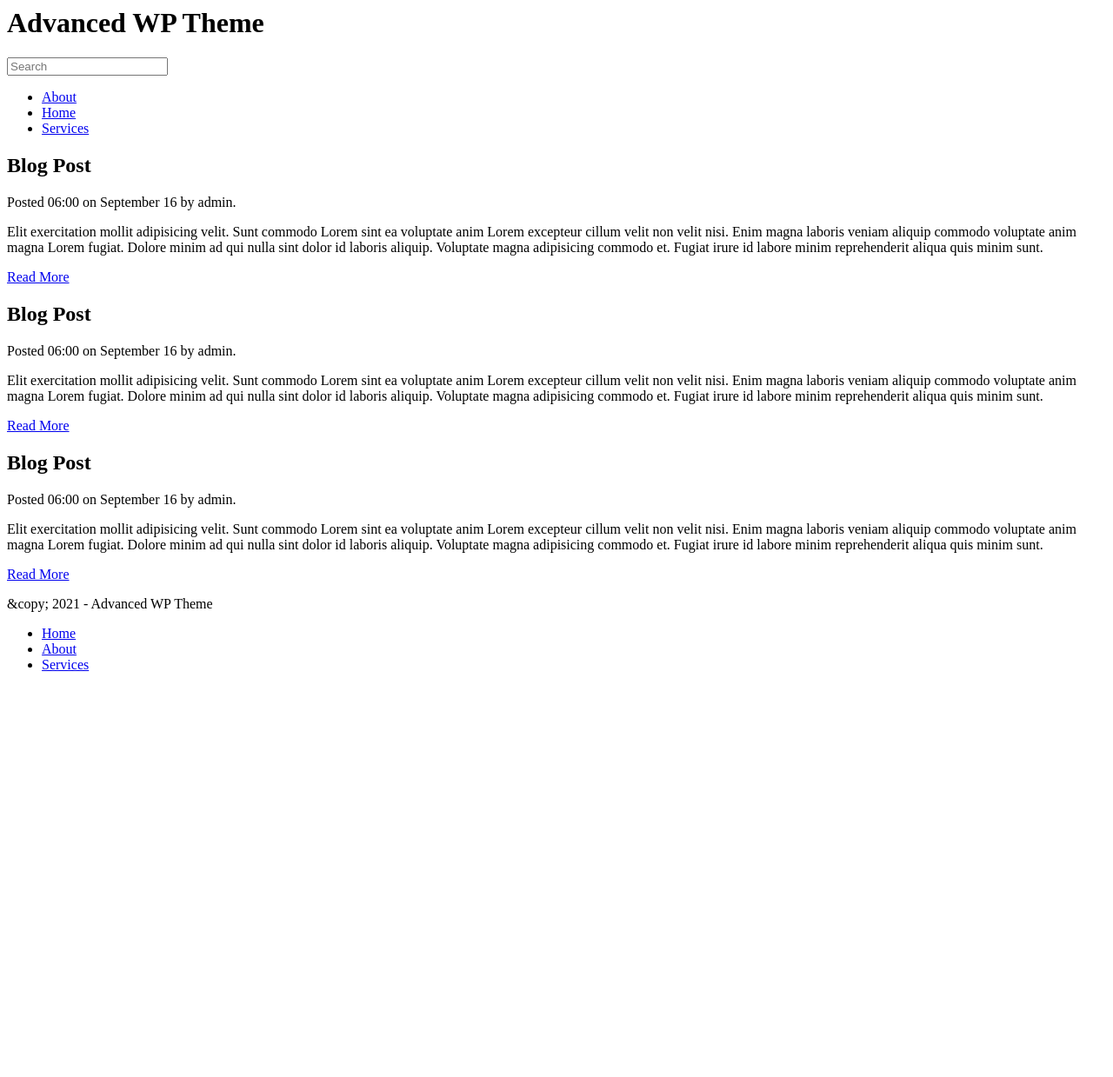
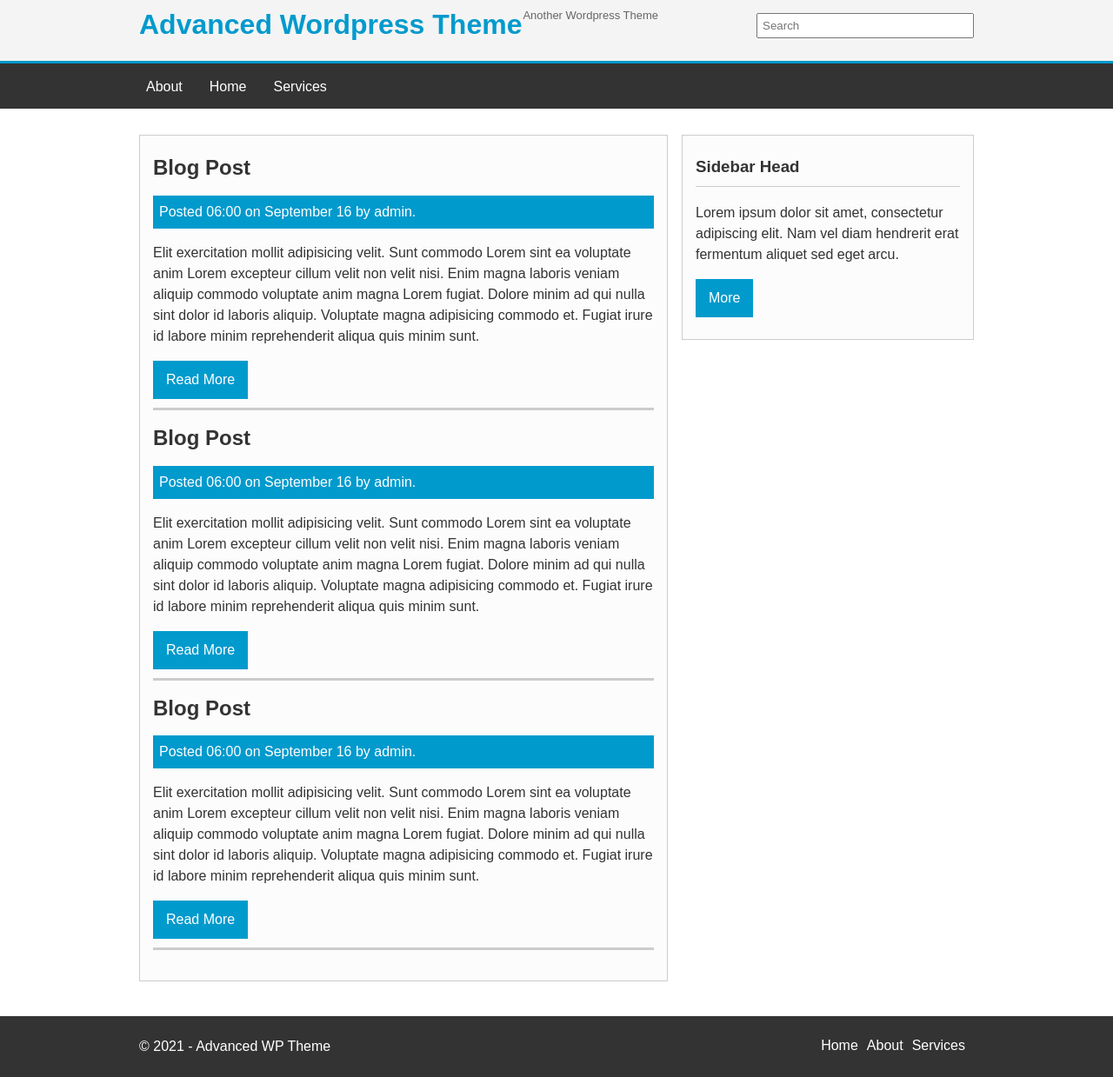
Before and after one commit to RMo-Sloth/wp-practice-advanced, a WordPress theme: template index.php in a window 1280 px wide. Shown: the whole page at 87% size. Before the commit the page ends 772 px from the top, so only its background shows below. Run offline with PHP 8.4 and a stand-in for WordPress, Linux system fonts and the light colour scheme; the site name, menu and one post (Sample post) are stand-ins, and other content is empty.

Commit message:
added css

```diff
--- a/index.php
+++ b/index.php
@@ -9,7 +9,8 @@
 <body>
   <header>
     <div class="container">
-      <h1>Advanced WP Theme</h1>
+      <h1><a href="index.html">Advanced Wordpress Theme</a></h1>
+      <small>Another Wordpress Theme</small>
 
       <div class="h_right">
         <form action="">
@@ -52,12 +53,23 @@
         <a href="#" class="button">Read More</a>
       </article>
     </div>
+
+    <div class="side">
+      <div class="block">
+      <h3>Sidebar Head</h3>
+      <p>Lorem ipsum dolor sit amet, consectetur adipiscing elit.
+      Nam vel diam hendrerit erat fermentum aliquet sed eget arcu.</p>
+      <a class="button">More</a>
+      </div>
+    </div>
+
   </div>
+
 
   <footer class="main-footer">
     <div class="container">
       <div class="f_left">
-        <p>&amp;copy; 2021 - Advanced WP Theme</p>
+        <p>&copy; 2021 - Advanced WP Theme</p>
       </div>
       <div class="f_right">
       <ul>
--- a/style.css
+++ b/style.css
@@ -5,3 +5,169 @@
   Author: R.M.
   Author URI: https://waardwebsites.nl
 */
+
+body{
+    font-family: Arial;
+    color: #333;
+    margin:0;
+    padding:0;
+}
+
+ul{
+    margin:0;
+    padding:0;
+}
+
+a{
+    color:#009acd;
+    text-decoration:none;
+}
+a:hover{
+    color:#333;
+}
+.container{
+    width:960px;
+    margin:auto;
+    overflow:auto;
+}
+header{
+    background: #f4f4f4;
+    padding:10px;
+    border-bottom: 3px solid #009acd;
+}
+
+header h1{
+    margin:0;
+    padding:0;
+    color:#009acd;
+    float:left;
+}
+
+header h1 a{
+    color:#009acd;
+    text-decoration:none;
+}
+
+header small{
+    color:#666;
+    margin-left:1px;
+    font-size: 13px;
+}
+
+header .h_right{
+    float:right;
+}
+
+header .h_right input[type="text"]{
+    width:250px;
+    padding:5px;
+    margin-top:5px;
+}
+
+nav.nav li{
+    float:left;
+    display:inline;
+    padding-right:15px;
+}
+
+nav.nav a {
+  text-decoration: none;
+}
+
+nav.main-nav {
+  height: 45px;
+  overflow: hidden;
+  background: #333;
+  padding-top: 7px;
+}
+
+nav.main-nav li {
+  height: 40px;
+  line-height: 40px;
+}
+
+nav.main-nav a {
+  color: #fff;
+  text-decoration: none;
+  padding: 8px;
+}
+
+nav.main-nav a:hover {
+  color: #009acd;
+}
+
+/* CONTENT */
+.content {
+  margin-top: 30px;
+  line-height: 1.5em;
+}
+
+.main {
+  width: 60%;
+  float: left;
+}
+
+.side {
+  width: 35%;
+  float: right;
+}
+
+.block{
+    border:#ccc 1px solid;
+    padding:5px 15px 25px 15px;
+    background:#fcfcfc;
+    overflow:hidden;
+}
+
+.block h3{
+    border-bottom:#ccc solid 1px;
+    padding-bottom:10px;
+}
+
+article.post {
+  border-bottom: 3px solid #ccc;
+  margin-bottom: 10px;
+  padding-bottom: 10px;
+}
+
+article.post .meta {
+  padding: 7px;
+  color: #fff;
+  background: #009acd;
+}
+
+.button{
+    background:#009acd;
+    color:#fff;
+    padding:10px 15px;
+    display:inline-block;
+}
+
+footer.main-footer {
+  margin-top: 40px;
+  text-align: center;
+  background: #333;
+  color: white;
+  height: 60px;
+  padding-top: 10px;
+  overflow: auto;
+}
+
+footer.main-footer .f_left {
+  float: left;
+}
+
+footer.main-footer .f_right {
+  float: right;
+  margin-top: 15px;
+}
+
+footer.main-footer li {
+  float: left;
+  padding-right: 10px;
+  list-style: none;
+}
+
+footer.main-footer a {
+  color: white;
+}
```
